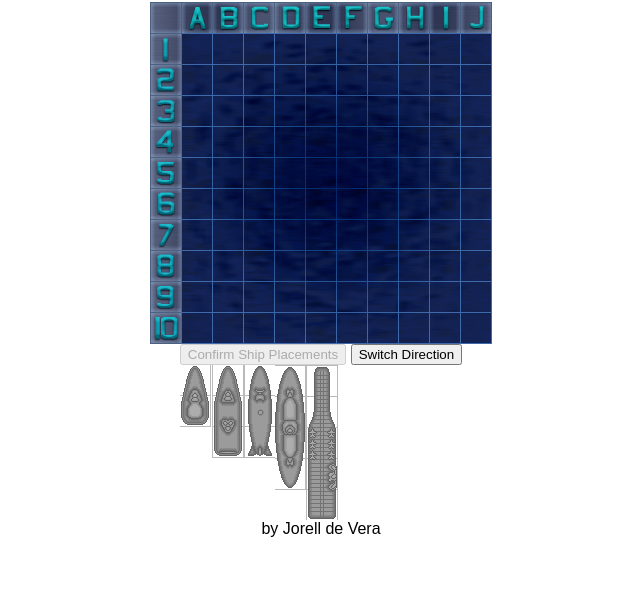
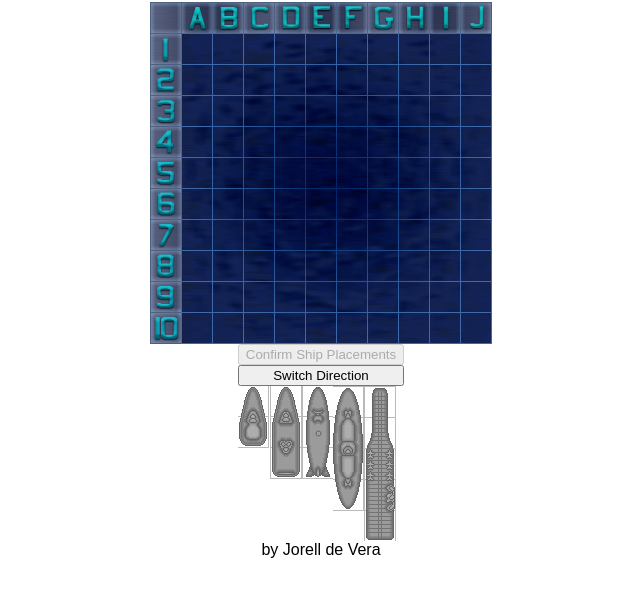
Before and after one commit to jor-eldevera/odin-battleship, a website with bundled scripts: page index.html in a window 1280 px wide. Shown: the part 86-682 px from the top of the page, without its empty margins (319-959 px from the left). Built offline with nearby package versions, Linux system fonts and the light colour scheme.

Commit message:
Put choosing phase stuff column flexbox

```diff
--- a/styles.css
+++ b/styles.css
@@ -18,7 +18,7 @@ body {
 .square {
     /* border: 1px solid red; */
     position: relative;
-    z-index: 1;
+    z-index: 2;
 }
 
 .square:hover {
@@ -35,3 +35,8 @@ body {
     background-color: rgba(255, 255, 255, 0.486);
     border: 1px solid green;
 }
+
+#choosing-phase {
+    display: flex;
+    flex-direction: column;
+}
```
